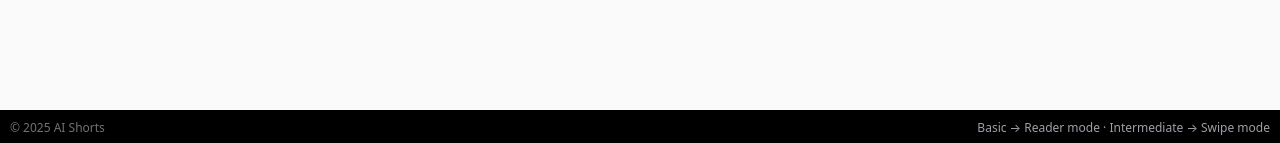
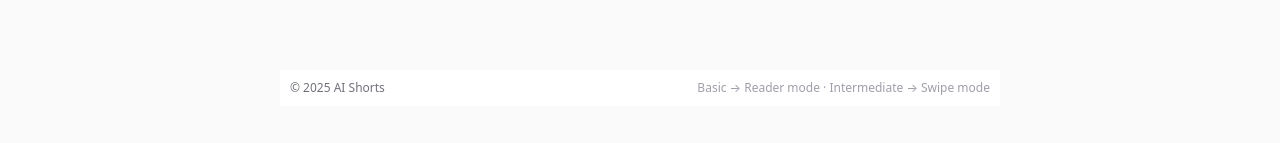
Before and after one commit to ashishgayakwar/ai-shorts, a Next.js app: page / in a window 1280 px wide. Shown: the part 654-797 px from the top of the page. Built offline with nearby package versions, Linux system fonts and the light colour scheme.

Commit message:
Color change for basic page

```diff
--- a/app/globals.css
+++ b/app/globals.css
@@ -656,11 +656,10 @@ body {
   color: white;
 }
 footer {
-    position: fixed;
     width: 100%;
     left: 0;
     bottom: 0;
-    background: #000;
+    background: #ffffff;
     padding: 10px;
     z-index: 2;
 }
```
